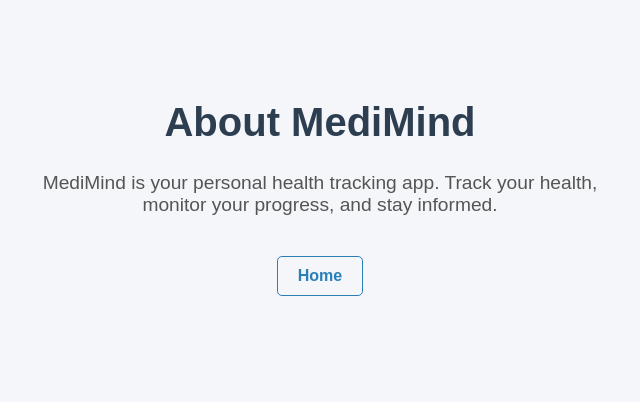
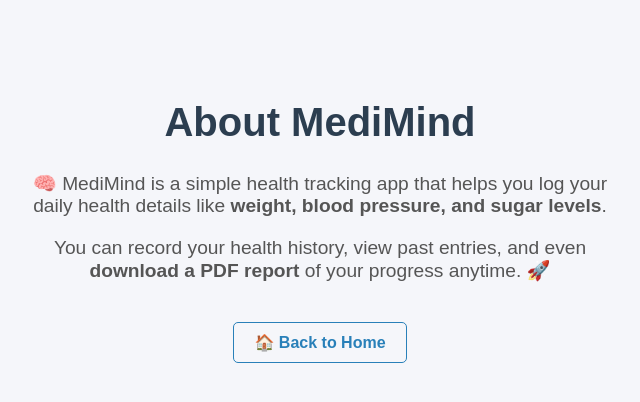
Before and after one commit to Pranavreddyedula/MediMind, a Flask app: template templates/about.html in a window 1280 px wide. Shown: the top 402 px of the page, without its empty margins (320-960 px from the left). Run offline with Flask 3, Linux system fonts and the light colour scheme; the template is opened without the code that fills it, so the values that code supplies are empty.

Commit message:
Update about.html

```diff
--- a/templates/about.html
+++ b/templates/about.html
@@ -3,15 +3,21 @@
 <head>
   <meta charset="UTF-8">
   <meta name="viewport" content="width=device-width, initial-scale=1.0">
-  <title>MediMind - About</title>
+  <title>About - MediMind</title>
   <link rel="stylesheet" href="{{ url_for('static', filename='style.css') }}">
-  <link rel="icon" href="{{ url_for('static', filename='favicon.ico') }}">
 </head>
 <body>
   <div class="container">
     <h1>About MediMind</h1>
-    <p>MediMind is your personal health tracking app. Track your health, monitor your progress, and stay informed.</p>
-    <a href="/">Home</a>
+    <p>
+      🧠 MediMind is a simple health tracking app that helps you log your daily health details
+      like <strong>weight, blood pressure, and sugar levels</strong>.
+    </p>
+    <p>
+      You can record your health history, view past entries, and even
+      <strong>download a PDF report</strong> of your progress anytime. 🚀
+    </p>
+    <a href="/">🏠 Back to Home</a>
   </div>
 </body>
 </html>
```
